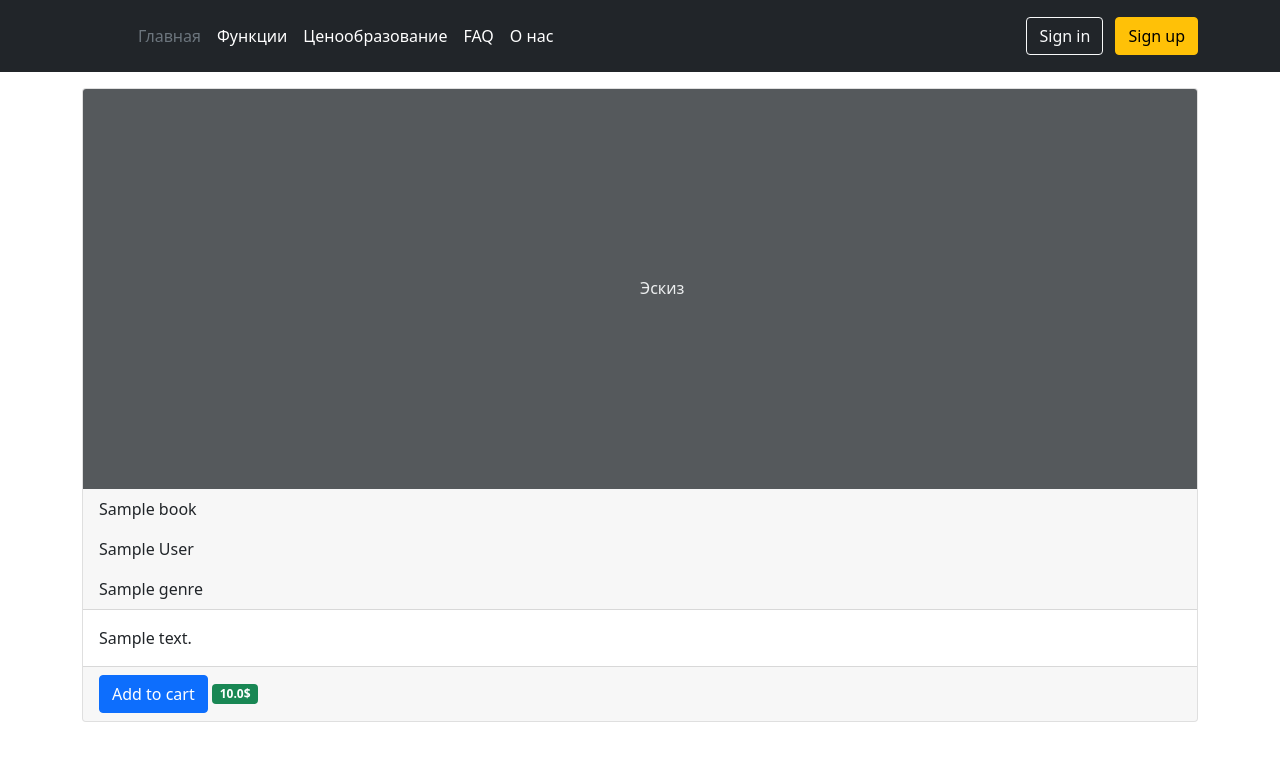
After one commit to Aaharon97/OnlineShop_Vlad_Blushch_Z76, a Django app: page /catalog/1/ in a window 1280 px wide. The commit adds this page. Shown: the top 761 px of the page. Run offline with Django 4.2, Linux system fonts and the light colour scheme; tables that the repository leaves empty hold one stand-in row (values such as "Sample post").

Commit message:
-project after lesson23

```diff
--- a/Shop/urls.py
+++ b/Shop/urls.py
@@ -5,6 +5,8 @@ from django.urls import path, include
 urlpatterns = [
     path('admin/', admin.site.urls),
     path('accounts/', include('django.contrib.auth.urls')),
+    path('accounts/', include('accounts.urls')),
     path('', include('catalog.urls')),
-    path('registration/',  include('accounts.urls'))
+
+
 ]
--- a/accounts/forms.py
+++ b/accounts/forms.py
@@ -1,4 +1,4 @@
-from django import  forms
+from django import forms
 from django.contrib.auth.models import User
 
 
@@ -7,7 +7,7 @@ class UserRegistrationForm(forms.ModelForm):
     email = forms.CharField()
     first_name = forms.CharField()
     last_name = forms.CharField()
-    password1 = forms.CharField()
+    password = forms.CharField()
     password2 = forms.CharField()
 
     class Meta:
--- a/accounts/urls.py
+++ b/accounts/urls.py
@@ -1,9 +1,9 @@
 from django.contrib import admin
 from django.urls import path, include
-from .views import IndexView
+from .views import SignUpView
 
 
 
 urlpatterns = [
-    path('registration/', IndexView.as_view(), name='registration'),
+    path('signup/', SignUpView.as_view(), name='signup'),
 ]
--- a/catalog/models.py
+++ b/catalog/models.py
@@ -1,4 +1,5 @@
 from django.db import models
+from django.urls import reverse
 
 
 class Genre(models.Model):
@@ -33,4 +34,7 @@ class Book(models.Model):
     def display_genre(self):
         return ', '.join([genre.name for genre in self.genre.all()])
 
+    def get_book_url(self):
+        return reverse('catalog-book', args=[self.id])
+
     display_genre.short_description = 'Genre'
--- a/catalog/urls.py
+++ b/catalog/urls.py
@@ -1,6 +1,6 @@
 from django.contrib import admin
 from django.urls import path, include
-from .views import IndexView
+from .views import IndexView, BookView
 
 # ''- домашняя страница
 # books/ - список всех книг
@@ -9,4 +9,5 @@ from .views import IndexView
 # author<id> - детальная информация для автора
 urlpatterns = [
     path('', IndexView.as_view(), name='catalog-index'),
+    path('catalog/<int:id>/', BookView.as_view(), name='catalog-book')
 ]
--- a/catalog/views.py
+++ b/catalog/views.py
@@ -11,3 +11,13 @@ class IndexView(TemplateView):
         numb = books.count()
         authors = Author.objects.all().count()
         return render(request, self.template_name, {'books': books, 'numb': numb, 'authors': authors})
+
+class BookView(TemplateView):
+    template_name = 'catalog/book.html'
+
+    def get(self, request, id):
+        book = Book.objects.get(id=id)
+        params = {
+            'book': book
+        }
+        return render(request, self.template_name, params)
--- a/templates/accounts/registration.html
+++ b/templates/accounts/registration.html
@@ -2,7 +2,7 @@
 {% block content %}
 <main class="form-signin text-center container">
 
-  {% if form.errors %}
+  {% if user_form.errors %}
 
   <div class="alert-danger">
   <strong>Error!</strong>{{form.errors}}
@@ -25,12 +25,12 @@
     </div>
 
       <div class="form-floating">
-      <input type="email" class="form-control" id="floatingInput3" name="first_name" placeholder="Your name">
+      <input type="text" class="form-control" id="floatingInput3" name="first_name" placeholder="Your name">
       <label for="floatingInput3">Your name</label>
     </div>
 
             <div class="form-floating">
-      <input type="email" class="form-control" id="floatingInput4" name="last_name" placeholder="Your surname">
+      <input type="text" class="form-control" id="floatingInput4" name="last_name" placeholder="Your surname">
       <label for="floatingInput4">Your surname</label>
     </div>
 
--- a/templates/base.html
+++ b/templates/base.html
@@ -28,7 +28,7 @@
             <span class="px-4 text-white">Hello, {{user.username}}!</span><a type="button" class="btn btn-outline-light me-2" href="{% url 'logout' %}">Logout</a>
             {% else %}
             <a type="button" class="btn btn-outline-light me-2" href="{% url 'login' %}">Sign in</a>
-            <a type="button" class="btn btn-warning" href="{% url 'registration' %}">Sign up</a>
+            <a type="button" class="btn btn-warning" href="{% url 'signup' %}">Sign up</a>
             {% endif %}
         </div>
       </div>
--- /dev/null
+++ b/templates/catalog/book.html
@@ -0,0 +1,22 @@
+{% extends "base.html" %}
+
+{% block content %}
+    <div class="container mt-3">
+      <div class="card">
+        <svg class="bd-placeholder-img card-img-top" width="50%" height="400px" xmlns="http://www.w3.org/2000/svg" role="img" aria-label="Placeholder: Эскиз" preserveAspectRatio="xMidYMid slice" focusable="false"><title>Placeholder</title><rect width="100%" height="100%" fill="#55595c"></rect><text x="50%" y="50%" fill="#eceeef" dy=".3em">Эскиз</text></svg>
+        <div class="card-header">
+            <p class="card-text">{{book.title}}</p>
+            <p class="card-text">{{book.author}}</p>
+            <p class="card-text">{{book.display_genre}}</p>
+        </div>
+        <div class="card-body">
+            <p class="card-text">{{book.summary}}</p>
+        </div>
+        <div class="card-footer">
+            <a type="button" class="btn btn-primary">Add to cart</a>
+            <span class="badge bg-success">{{book.price}}$</span>
+
+        </div>
+      </div>
+    </div>
+{% endblock %}
--- a/templates/catalog/index.html
+++ b/templates/catalog/index.html
@@ -43,8 +43,8 @@
                 <p class="card-text">Author: {{book.author}}</p>
                 <div class="d-flex justify-content-between align-items-center">
                   <div class="btn-group">
-                    <button type="button" class="btn btn-sm btn-outline-secondary">Show</button>
-                    <button type="button" class="btn btn-primary">Add to cart</button>
+                    <a type="button" class="btn btn-sm btn-outline-secondary" href="{{ book.get_book_url }}">Show</a>
+                    <a type="button" class="btn btn-primary">Add to cart</a>
                   </div>
                   <span class="badge bg-success">{{book.price}}$</span>
 
```
Also changed, not shown: accounts/views.py (+12 -2 lines).
